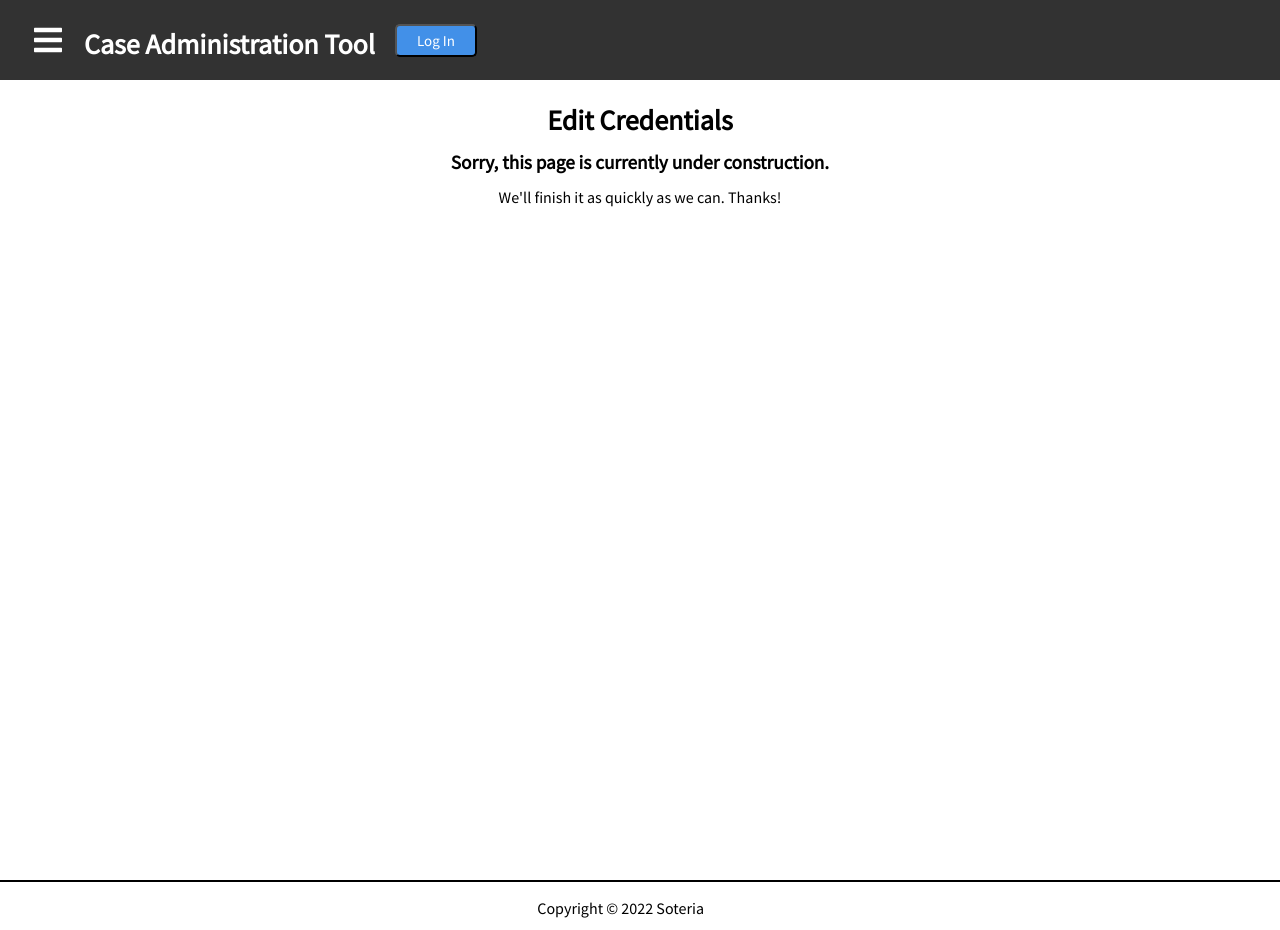
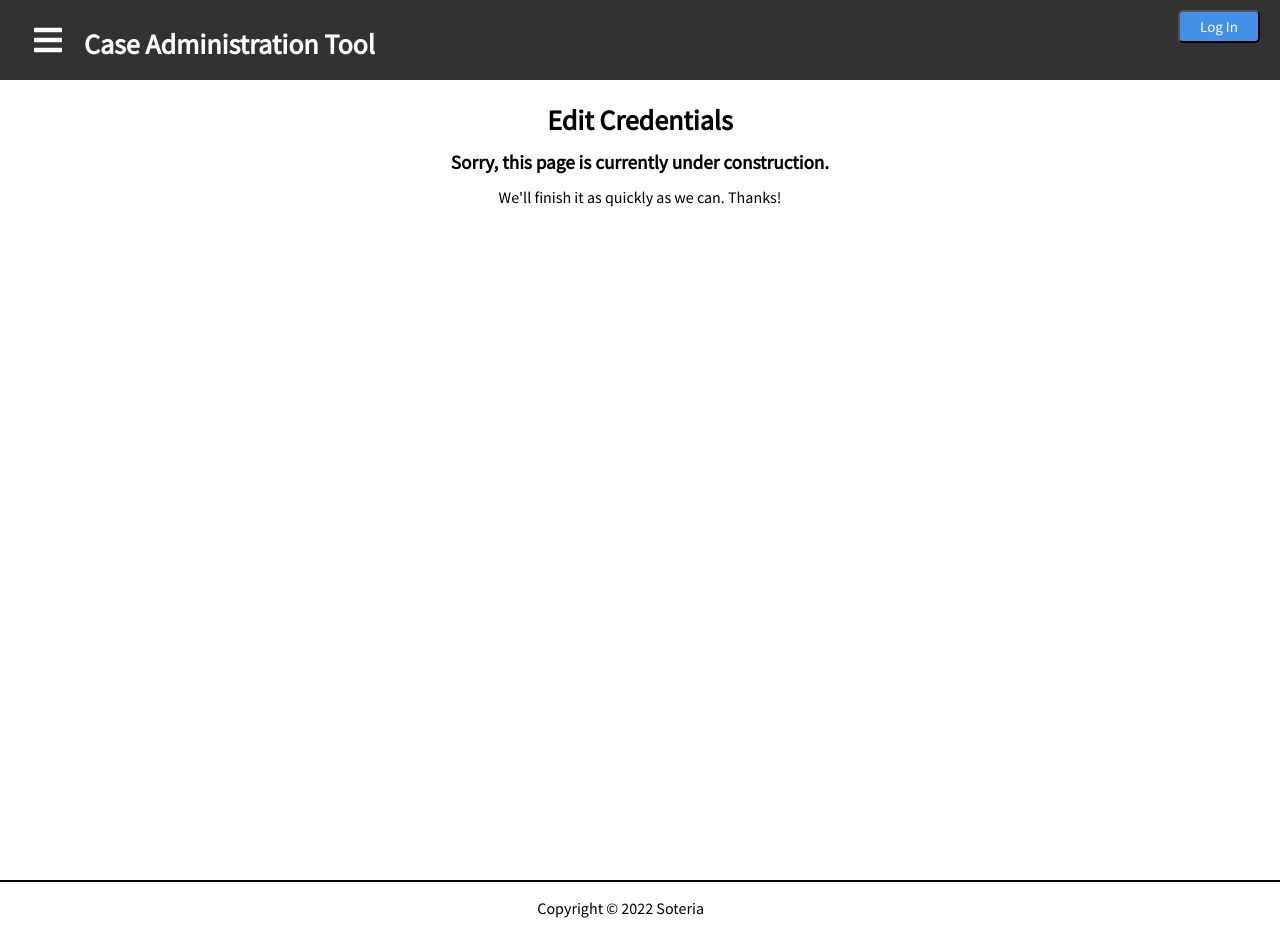
Before and after one commit to baileyam99/soteria_cat_project, a React (Create React App) app in the folder cat_frontend/: page /edit_credentials/edit in a window 1280 px wide. Built offline with nearby package versions, Linux system fonts and the light colour scheme.

Commit message:
Visuals Should Work With Auth0 Now

```diff
--- a/cat_frontend/src/App.css
+++ b/cat_frontend/src/App.css
@@ -26,7 +26,9 @@ html {
     background-color: #4290e8;
 }
 body {
-    min-height: 100%;
+    max-height: 100%;
+    min-height:100%;
+    min-width:100%;
     text-align: center;
     font-family: 'Source Sans Pro';
     max-width: 1570px;
@@ -182,3 +184,9 @@ textarea {
     margin-left: .5em;
     width: 15em;
 }
+
+.AuthNavButton{
+    position:absolute;
+    top:0;
+    right:0;
+}
--- a/cat_frontend/src/components/Sidebar.js
+++ b/cat_frontend/src/components/Sidebar.js
@@ -57,7 +57,10 @@ const Sidebar = () => {
             <FaIcons.FaBars onClick={showSidebar} />
           </NavIcon>
           <h1 className="cat"> Case Administration Tool</h1>
-          <AuthNav />
+          <div className='AuthNavButton'>
+          <AuthNav className='HeaderButton'/>
+          </div>
+
         </Nav>
       </IconContext.Provider>
       <IconContext.Provider value={{ color: '#fff' }}>
```
